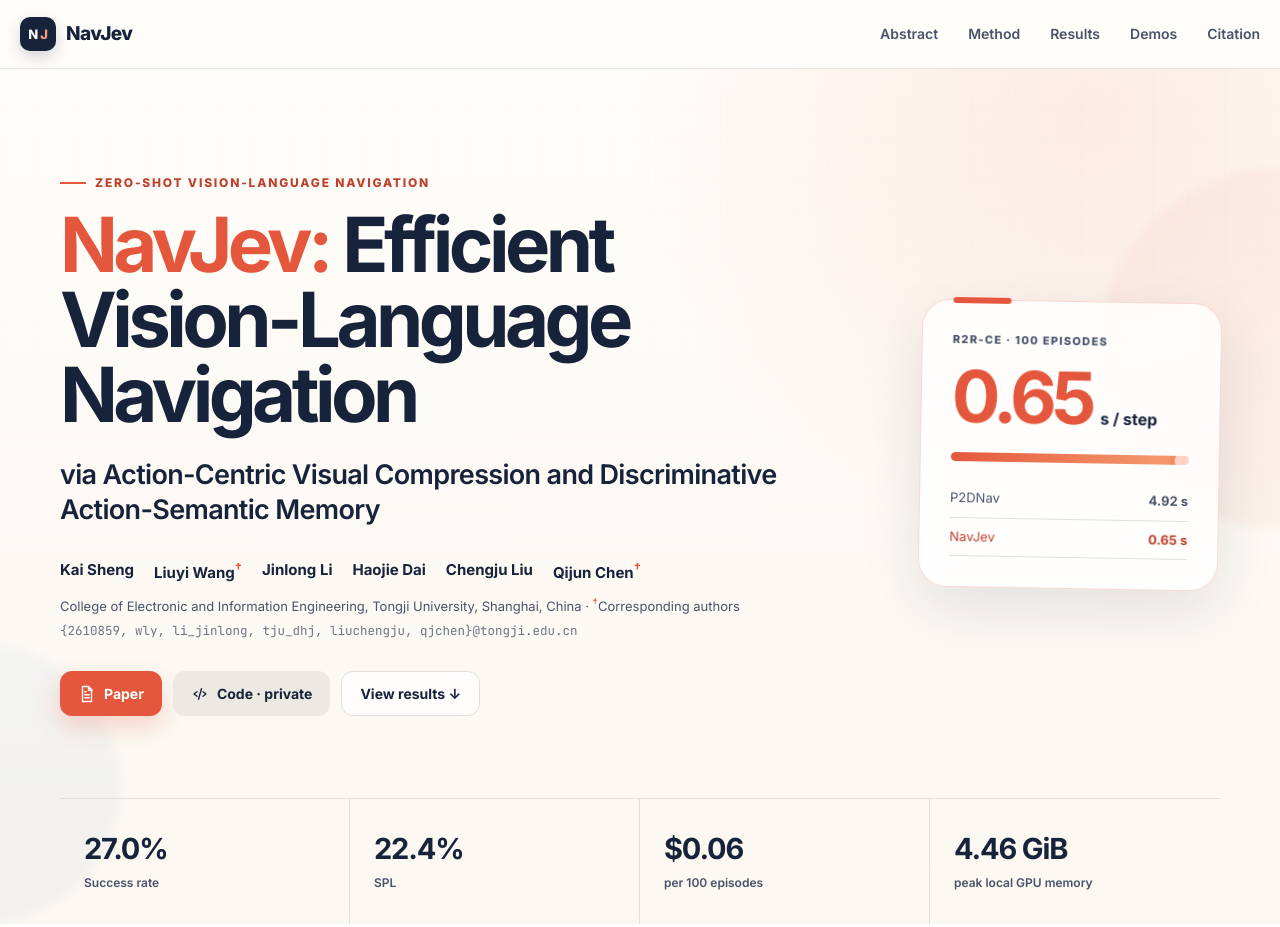
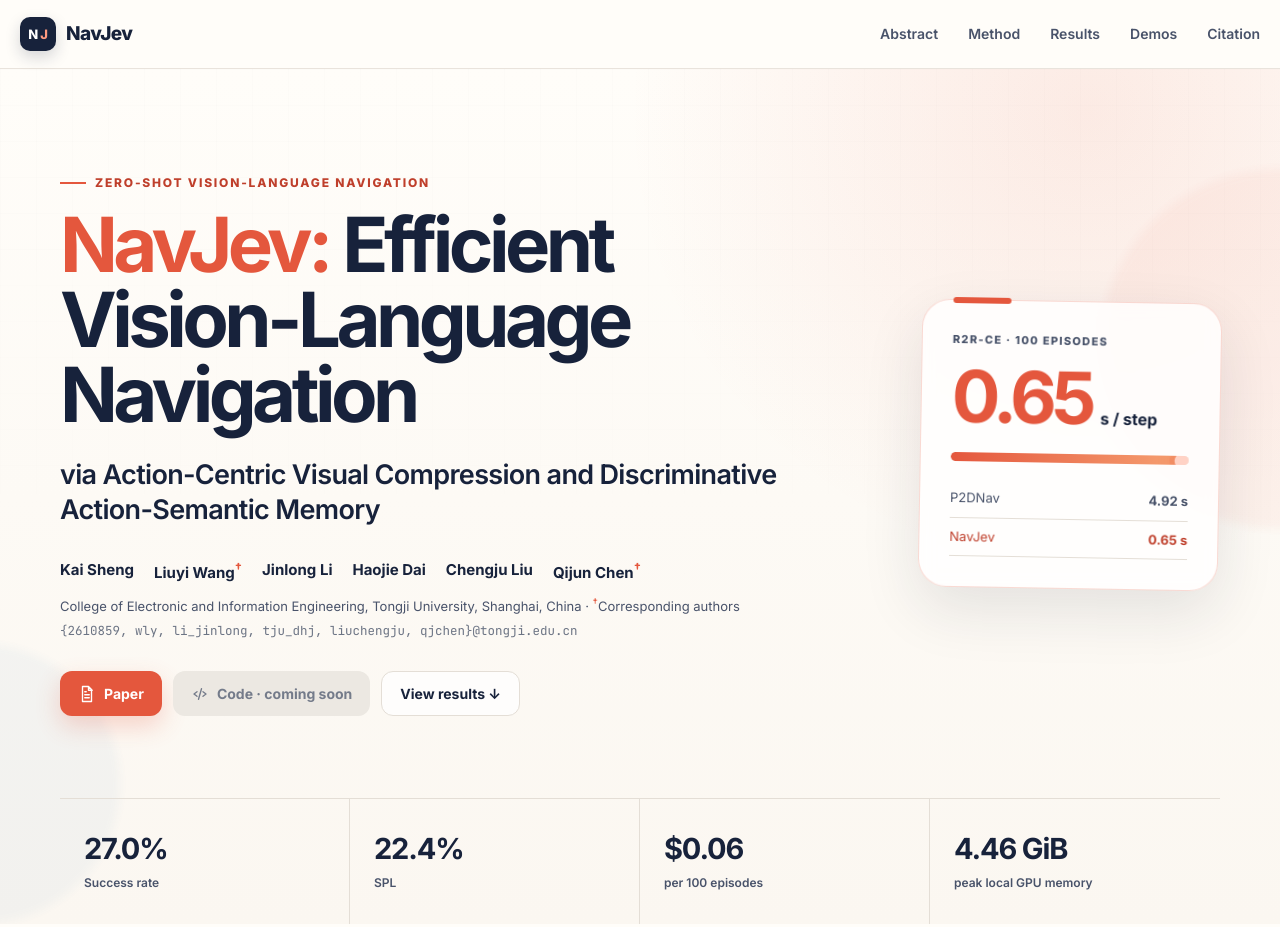
Before and after one commit to Kai-Sheng-caesar/NavJev, a plain HTML site: page index.html in a window 1280 px wide. Shown: the top 927 px of the page. Drawn offline with Linux system fonts and the light colour scheme.

Commit message:
Keep code link disabled during local review

```diff
--- a/index.html
+++ b/index.html
@@ -75,7 +75,7 @@
           <p class="author-email">{2610859, wly, li_jinlong, tju_dhj, liuchengju, qjchen}@tongji.edu.cn</p>
           <div class="hero-actions">
             <a class="button button-primary" href="https://arxiv.org/abs/2609.34969"><svg viewBox="0 0 24 24" aria-hidden="true"><path d="M6 2h8l4 4v16H6zM14 2v5h5M9 13h6M9 17h6M9 9h2"/></svg> Paper</a>
-            <a class="button button-code" href="https://github.com/Kai-Sheng-caesar/NavJev-Sim" title="Private simulation repository; authorized GitHub access required"><svg viewBox="0 0 24 24" aria-hidden="true"><path d="M8 9l-4 3 4 3M16 9l4 3-4 3M14 5l-4 14"/></svg> Code · private</a>
+            <span class="button button-muted" title="Code is under private review"><svg viewBox="0 0 24 24" aria-hidden="true"><path d="M8 9l-4 3 4 3M16 9l4 3-4 3M14 5l-4 14"/></svg> Code · coming soon</span>
             <a class="button button-ghost" href="#results">View results ↓</a>
           </div>
         </div>
@@ -161,7 +161,7 @@
 }</pre></div></div></section>
   </main>
 
-  <footer><div class="shell footer-grid"><div><a class="brand footer-brand" href="#top"><span class="brand-mark">N<span>J</span></span>NavJev</a></div><div><strong>Resources</strong><a href="https://arxiv.org/abs/2609.34969">Paper</a><a href="https://github.com/Kai-Sheng-caesar/NavJev-Sim" title="Private simulation repository; authorized GitHub access required">Code · private</a><a href="#results">Results</a></div></div></footer>
+  <footer><div class="shell footer-grid"><div><a class="brand footer-brand" href="#top"><span class="brand-mark">N<span>J</span></span>NavJev</a></div><div><strong>Resources</strong><a href="https://arxiv.org/abs/2609.34969">Paper</a><a href="#results">Results</a></div></div></footer>
   <script src="static/js/index.js?v=20260927f"></script>
 </body>
 </html>
--- a/static/css/index.css
+++ b/static/css/index.css
@@ -69,8 +69,6 @@ button, a { -webkit-tap-highlight-color: transparent; }
 .button-primary { color: white; background: var(--coral); box-shadow: 0 10px 24px rgba(228, 87, 61, .24); }
 .button-primary:hover { transform: translateY(-2px); background: var(--coral-dark); box-shadow: 0 14px 28px rgba(228, 87, 61, .28); }
 .button-muted { cursor: default; color: #747b8a; background: #ece8e2; }
-.button-code { color: var(--ink); background: #ece8e2; }
-.button-code:hover { background: #e0dad1; }
 .button-ghost { border: 1px solid var(--line); color: var(--ink); background: rgba(255,255,255,.76); }
 .button-ghost:hover { transform: translateY(-2px); background: white; box-shadow: var(--shadow-small); }
 
```
Also changed, not shown: 1 other file.
